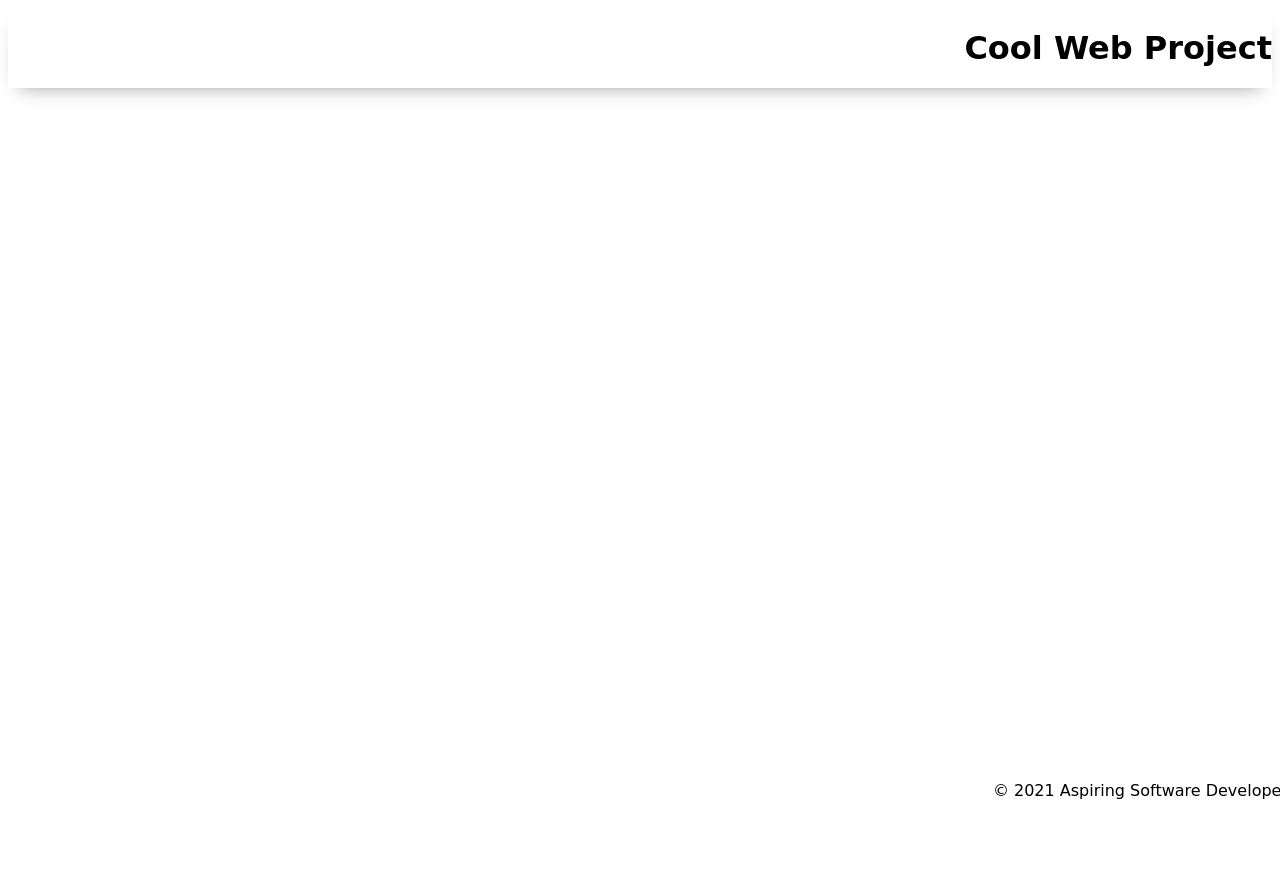
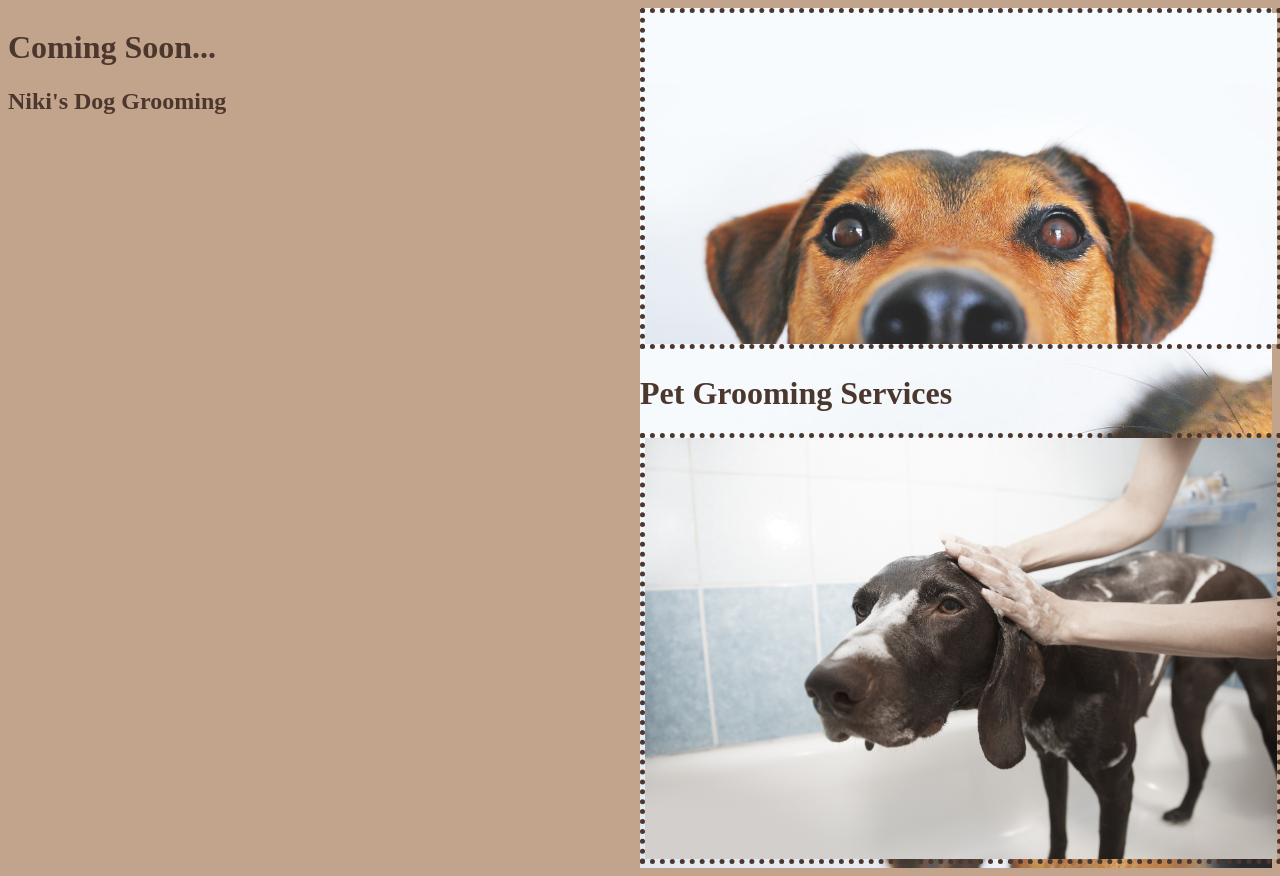
Before and after one commit to nikihite/product-launch-march, a plain HTML site: page index.html in a window 1280 px wide. Before the commit the page ends 800 px from the top, so only its background shows below. Drawn offline with Linux system fonts and the light colour scheme; a web font is replaced by a local one.

Commit message:
adding dev 101 html & css

```diff
--- a/index.html
+++ b/index.html
@@ -8,18 +8,23 @@
         <link rel="stylesheet" href="./styles/style.css" />
 
 
-        <title>Cool Web</title>
+        <title>Dev 101 Product Launch</title>
     </head>
 
     <body>
         <header>
-            <h1>Cool Web Project</h1>
+            <h1>Coming Soon... </h1>
+            <h2 class="dark-text">Niki's Dog Grooming</h2>
         </header>
 
-        <main></main>
+        <main>
+            <img src="./assets/dog-g90601f6b2_1920.jpg" alt="dog">
+            <h1>Pet Grooming Services</h1>
+            <img src="./assets/dog-g20d45f0e6_1920.jpg" alt="dogwashed">
 
-        <footer>&copy; 2021 Aspiring Software Developer</footer>
 
+
+        </main>
         <script type="module" src="./app.js"></script>
     </body>
 </html>
--- a/styles/style.css
+++ b/styles/style.css
@@ -1,90 +1,46 @@
+@import url('https://fonts.googleapis.com/css2?family=Bebas+Neue&display=swap');
 
-@import url('https://fonts.googleapis.com/css2?family=Hubballi&display=swap');
-body {
-    /* feel free to update these css variables for a quick theme */
-
-    --color1: white;
-    --color2: white;
-    --color3: white;
-    --color4: white;
-    --color5: white;
-
-    /* https://coolors.co/generate and click export -> scss to get the colors to copy and paste below*/
-
-    /* --color1: hsla(349, 69%, 76%, 1);
-    --color2: hsla(207, 67%, 44%, 1);
-    --color3: hsla(200, 61%, 56%, 1);
-    --color4: hsla(187, 41%, 94%, 1);
-    --color5: hsla(170, 28%, 95%, 1); */
-
-    /* --color1: hsla(45, 86%, 83%, 1);
-    --color2: hsla(135, 65%, 98%, 1);
-    --color3: hsla(315, 37%, 86%, 1);
-    --color4: hsla(45, 73%, 98%, 1);
-    --color5: hsla(224, 40%, 79%, 1); */
-
-    --header-height: 80px;
-    --shadow: 0px 10px 20px -12px rgba(0, 0, 0, 0.45);
-    --gutter: 30px;
-    --footer-height: 30px;
-
-    font-family: 'Hubballi', cursive;;
-    background-color: var(--color2);
+* {
+--dark-liver-horses: #4c372eff;
+--alice-blue: #f5f9fcff;
+--persian-orange: rgb(193, 164, 139);
+--brown-sugar: #9d6848ff;
+--ghost-white: #f9fbffff;
 }
 
+body {
+    display: flex;
+    flex-direction: row;
+    color: var(--dark-liver-horses);
+    font-family: -apple-system, BlinkMacSystemFont, 'Segoe UI', Roboto, Oxygen, Ubuntu, Cantarell, 'Open Sans', 'Helvetica Neue', sans-serif var(--persian-orange);
+    background-color: var(--persian-orange);
+}
+header{
+    width: 50vw;
+}
 main {
-    display: flex;
-    flex-direction: column;
-    justify-content: center;
-    align-items: center;
-    margin-bottom: calc(var(--footer-height));
+    width: 50vw;
+    background-image: url(../assets/dog-g90601f6b2_1920.jpg);
+    background-size: cover;
+}
+img {
+    width: 100%;
+    border: 5px dotted var(--dark-liver-horses);
 }
 
-section {
-    background-color: var(--color5);
-    max-width: 80%;
-    display: flex;
-    flex-direction: column;
-    justify-content: center;
-    align-items: center;
-    padding-top: var(--gutter);
-    padding-bottom: var(--gutter);
-    margin-top: var(--gutter);
-    margin-bottom: var(--gutter);
-    border: solid 2px var(--color1);
+.dark-text {
+    color: var(--dark-liver-horses);
 }
 
-header {
-    display: flex;
-    justify-content: flex-end;
-    background-color: var(--color3);
-    height: var(--header-height);
-    box-shadow: var(--shadow);
+@media (max-width: 600px) {
+    body {
+        flex-direction: column;
+    }
+    main,
+    header {
+        width: 100vw;
+    }
+    main {
+        height: 50vw
+    }
 }
-
-h2 {
-    font-size: 1.8rem;
-    font-weight: bold;
-}
-
-.gutter-right {
-    margin-right: 20px;
-}
-
-header img {
-    height: var(--header-height);
-}
-
-p {
-    margin: var(--gutter);
-}
-
-footer {
-    position: fixed;
-    width: 100%;
-    bottom: 0;
-    display: flex;
-    justify-content: flex-end;
-    background-color: var(--color3);
-    box-shadow: var(--shadow);
-}
```
Also changed, not shown: assets/dog-g20d45f0e6_1920.jpg (added), assets/dog-g90601f6b2_1920.jpg (added).
